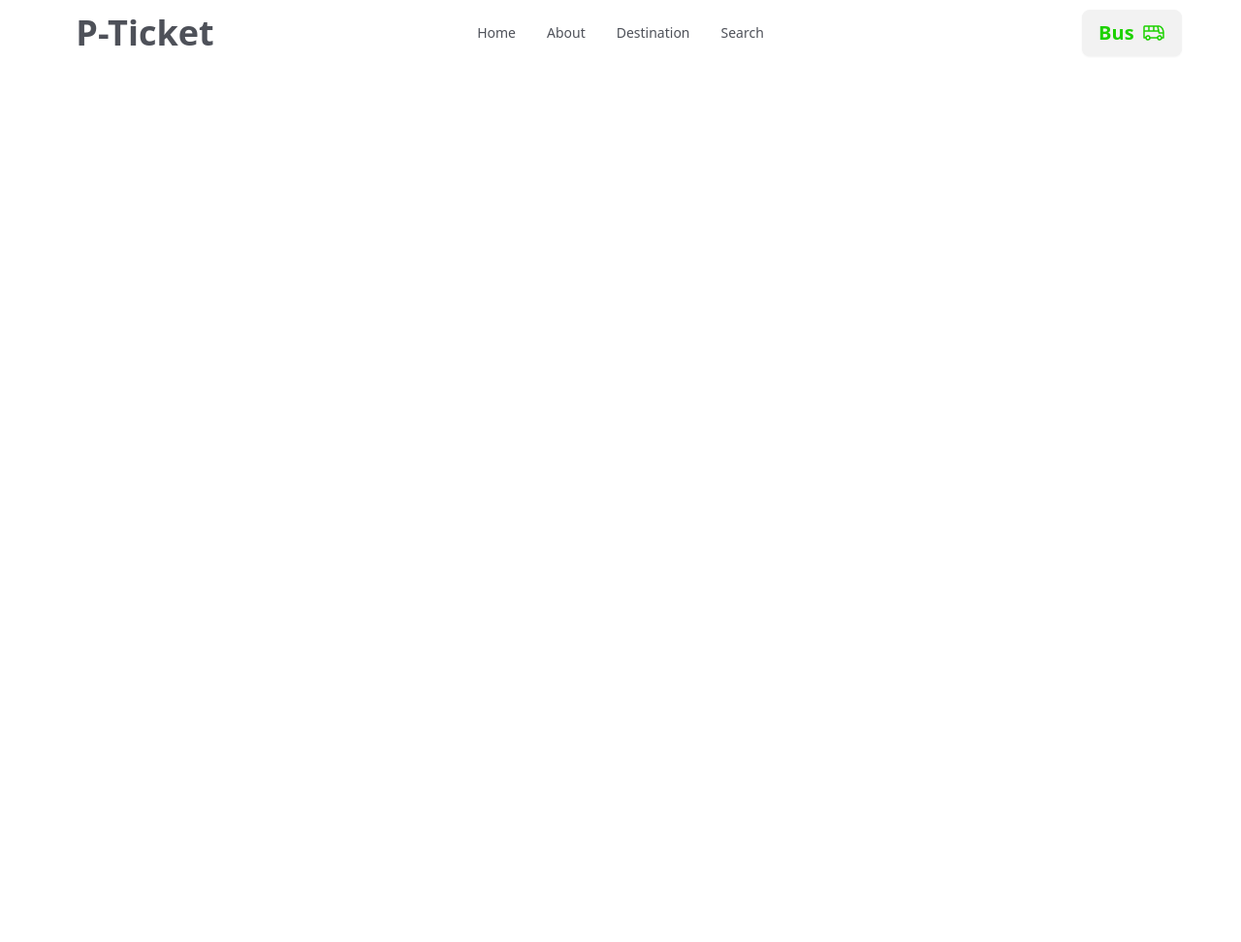
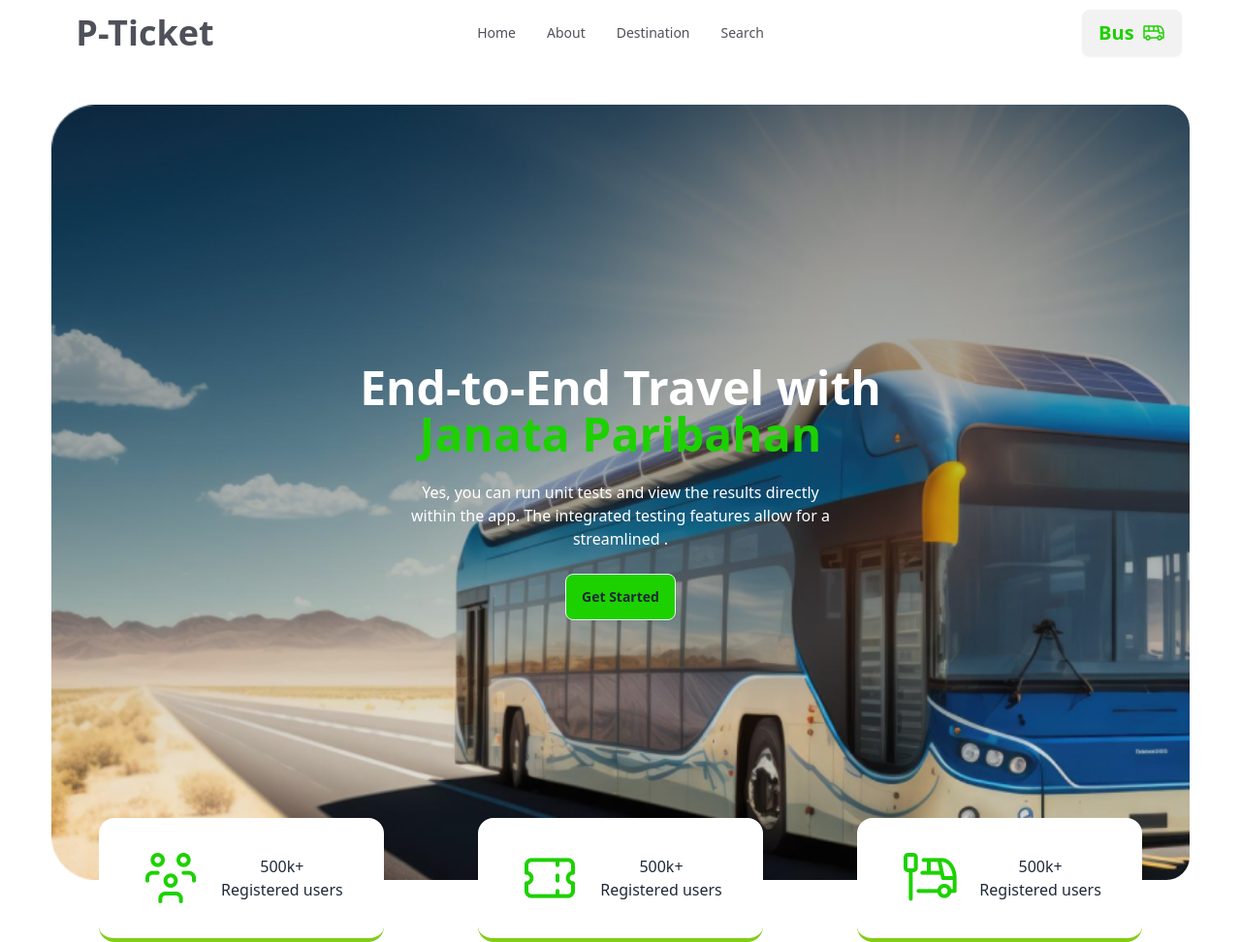
Before and after one commit to sujonifty/smart-ticketing, a plain HTML site: page index.html in a window 1280 px wide. Shown: the whole page at 97% size. Before the commit the page ends 800 px from the top, so only its background shows below. Drawn offline with nearby package versions, Linux system fonts and the light colour scheme.

Commit message:
completed banner section

```diff
--- a/index.html
+++ b/index.html
@@ -20,6 +20,10 @@
             font-optical-sizing: auto;
             font-style: normal;
         }
+
+        .text-color {
+            color: var(--base-white, #1DD100);
+        }
     </style>
 
 </head>
@@ -31,9 +35,14 @@
                 <div class="navbar-start">
                     <div class="dropdown">
                         <div tabindex="0" role="button" class="btn btn-ghost lg:hidden">
-                      <svg xmlns="http://www.w3.org/2000/svg" class="h-5 w-5" fill="none" viewBox="0 0 24 24" stroke="currentColor"><path stroke-linecap="round" stroke-linejoin="round" stroke-width="2" d="M4 6h16M4 12h8m-8 6h16" /></svg>
+                            <svg xmlns="http://www.w3.org/2000/svg" class="h-5 w-5" fill="none" viewBox="0 0 24 24"
+                                stroke="currentColor">
+                                <path stroke-linecap="round" stroke-linejoin="round" stroke-width="2"
+                                    d="M4 6h16M4 12h8m-8 6h16" />
+                            </svg>
                         </div>
-                    <ul tabindex="0" class="menu menu-sm dropdown-content mt-3 z-[1] p-2 shadow bg-base-100 rounded-box w-52">
+                        <ul tabindex="0"
+                            class="menu menu-sm dropdown-content mt-3 z-[1] p-2 shadow bg-base-100 rounded-box w-52">
                             <li><a>Home</a></li>
                             <li><a>About</a> </li>
                             <li><a>Destination</a></li>
@@ -51,10 +60,61 @@
                     </ul>
                 </div>
                 <div class="navbar-end">
-                  <a class="btn text-xl text-[#1DD100] font-bold center">Bus <span><img src="images/bus-icon.png" alt=""></span></a>
+                    <a class="btn text-xl text-color font-bold center">Bus <span><img src="images/bus-icon.png"
+                                alt=""></span></a>
                 </div>
             </div>
         </nav>
+
+        <!-- Banner section  -->
+        <section class="relative bg-[url('images/banner.png')] bg-cover my-10 rounded-3xl">
+            <div class="hero min-h-screen rounded-md">
+                <div class="hero-content text-center">
+                    <div class=" text-center ">
+                        <h1 class=" text-3xl lg:text-5xl font-bold text-white">End-to-End Travel with <br>
+                            <span class="text-color ">Janata Paribahan</span>
+                        </h1>
+                        <p class="py-6 text-white max-w-md  mx-auto">Yes, you can run unit tests and view the results
+                            directly
+                            within the app. The integrated testing features allow for a streamlined .</p>
+                        <button class="btn bg-[#1DD100]">Get Started</button>
+                    </div>
+                </div>
+            </div>
+
+            <div class="absolute -bottom-16 flex justify-around flex-col w-full lg:flex-row ">
+                <div class="flex flex-row justify-center items-center gap-5 w-3/12  h-32 card bg-white  border-b-lime-500 border-b-4 rounded-box place-items-center">
+                    <div>
+                        <img src="images/people.png" alt="people">
+                    </div>
+                    <div class="text-center">
+                        <h2>500k+</h2>
+                        <p>Registered users</p>
+                    </div>
+                </div>
+
+                <div class="flex flex-row justify-center items-center gap-5 w-3/12  h-32 card bg-white  border-b-lime-500 border-b-4 rounded-box place-items-center">
+                    <div>
+                        <img src="images/ticket-cupon.png" alt="people">
+                    </div>
+                    <div class="text-center">
+                        <h2>500k+</h2>
+                        <p>Registered users</p>
+                    </div>
+                </div>
+                <div class="flex flex-row justify-center items-center gap-5 w-3/12  h-32 card bg-white border-b-lime-500 border-b-4 rounded-box place-items-center">
+                    <div>
+                        <img src="images/stoppage.png" alt="people">
+                    </div>
+                    <div class="text-center">
+                        <h2>500k+</h2>
+                        <p>Registered users</p>
+                    </div>
+                </div>
+
+
+            </div>
+        </section>
     </header>
     <main>
 
```
Lines whose indentation alone changed are shown as unchanged.
